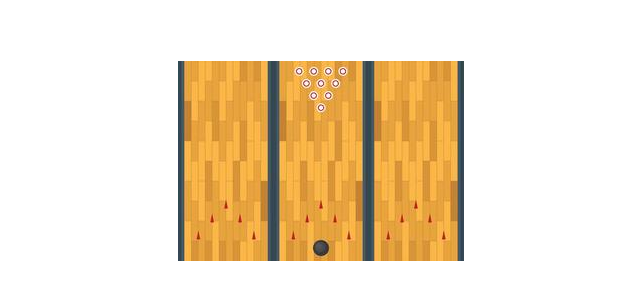
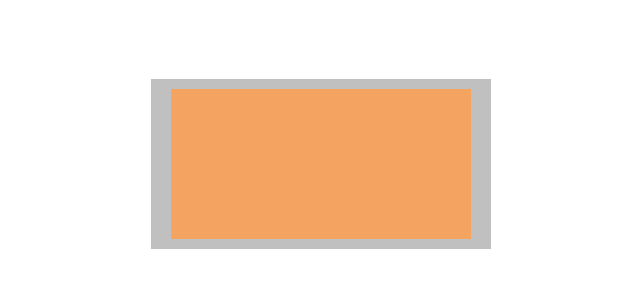
Before and after one commit to YCP-Rev-Metrix/Ciclopes-Tower, a Vue app: page / in a window 1280 px wide. Shown: the part 236-536 px from the top of the page, without its empty margins (319-959 px from the left). Built offline with nearby package versions, Linux system fonts and the light colour scheme.

Commit message:
Added Dynamically sized canvas to allow for drawing of points that represent ball path

```diff
--- /dev/null
+++ b/src/Canvas.vue
@@ -0,0 +1,34 @@
+<script setup>
+import HelloWorld from './components/HelloWorld.vue'
+import TheWelcome from './components/TheWelcome.vue'
+</script>
+
+<style>
+div {
+  position:fixed;
+  inset:0;
+  height:fit-content;
+  width:fit-content;
+  margin:auto;
+}
+#myCanvas {
+  border-style: solid;
+  border-color: silver;
+  border-width: 10px 20px;
+  background: sandybrown;
+  width: 100%;
+  height: 100%;
+  display: block;
+}
+</style>
+
+
+<script>
+
+</script>
+
+<template>
+  <div>
+  <canvas id="myCanvas"></canvas>
+  </div>
+</template>
--- a/src/Tower.vue
+++ b/src/Tower.vue
@@ -17,10 +17,13 @@ import TheWelcome from './components/TheWelcome.vue'
   </main>
   -->
   <div style="position:fixed; inset:0; height: fit-content; width: fit-content; margin: auto;">
-    <img alt="Bowling Lane" class="logo" src="./assets/BOWLING-LANE-3.jpeg">
+      <img id ="lane" alt="Bowling Lane" class="logo" src="./assets/BOWLING-LANE-3.jpeg">
   </div>
 </template>
 
 <style scoped>
-
+img {
+  height: 100%;
+  width: auto;
+}
 </style>
--- a/src/main.js
+++ b/src/main.js
@@ -2,6 +2,6 @@ import './assets/main.css'
 
 import { createApp } from 'vue'
 //import App from './App.vue'
-import App from './Tower.vue'
+import App from './Canvas.vue'
 
 createApp(App).mount('#app')
```
